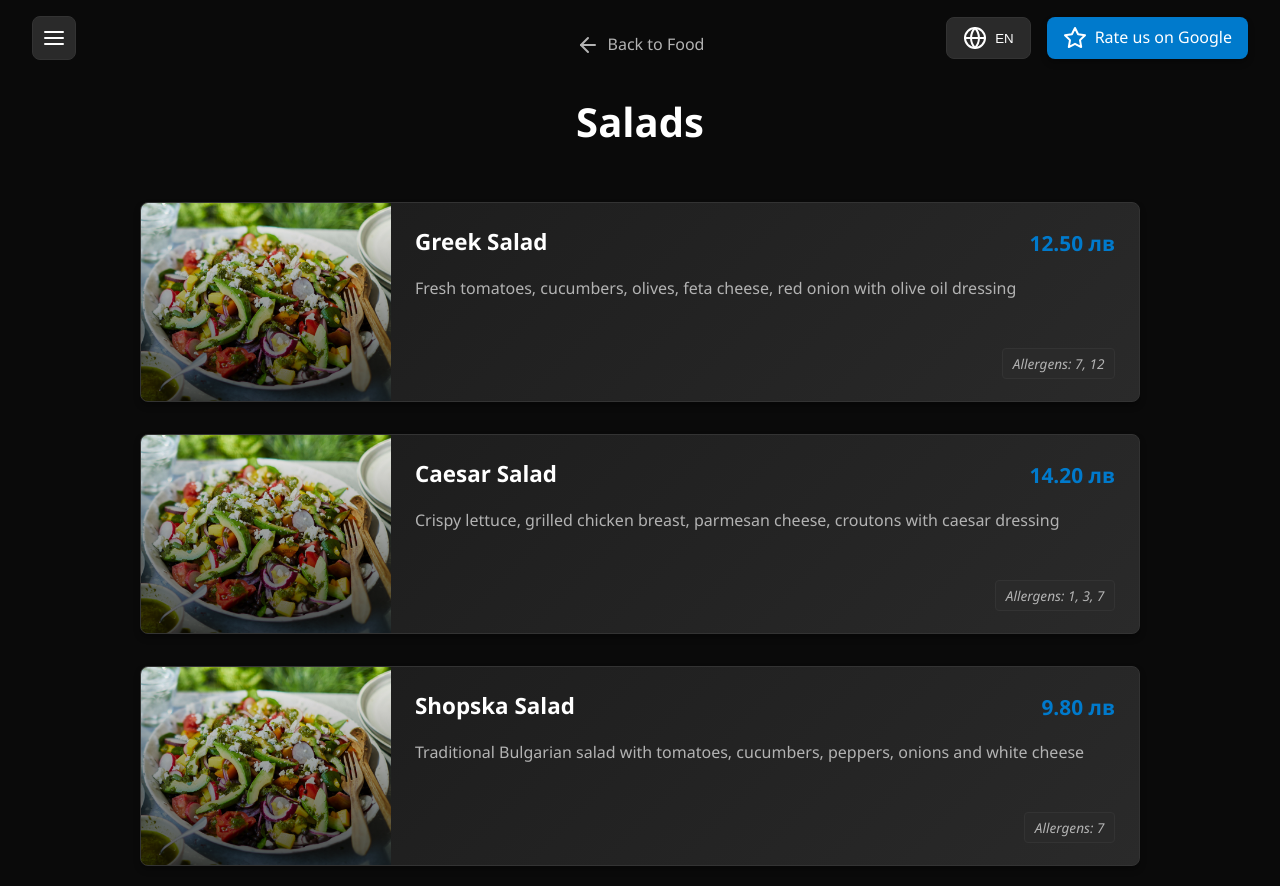
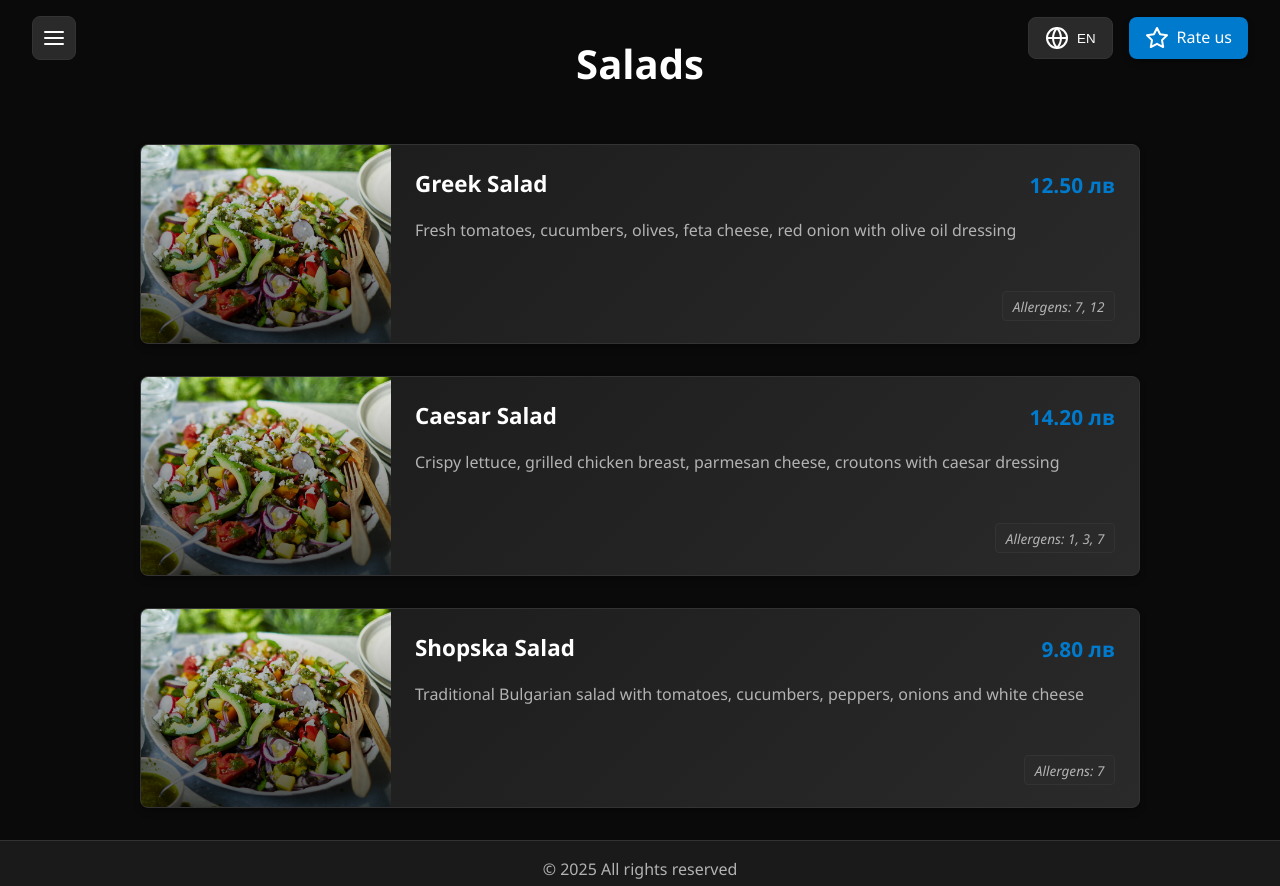
Before and after one commit to VBHOOKAH/glinaja, a website: page salads.html in a window 1280 px wide. Shown: the top 886 px of the page. Drawn offline with nearby package versions, Linux system fonts and the light colour scheme.

Commit message:
Update salads.html

```diff
--- a/salads.html
+++ b/salads.html
@@ -34,7 +34,7 @@
             <div class="rating-section">
                 <a href="https://www.google.com/search?q=rate+us" target="_blank" class="google-rating-btn">
                     <i data-feather="star"></i>
-                    <span data-en="Rate us on Google" data-bg="Оценете ни в Google">Rate us on Google</span>
+                    <span data-en="Rate us" data-bg="Оценете ни">Rate us</span>
                 </a>
             </div>
         </div>
@@ -115,10 +115,10 @@
 
     <main class="main-content">
         <div class="page-header">
-            <a href="page1.html" class="back-btn">
+            <!--<a href="page1.html" class="back-btn">
                 <i data-feather="arrow-left"></i>
                 <span data-en="Back to Food" data-bg="Назад към Храна">Back to Food</span>
-            </a>
+            </a>-->
             <h1 data-en="Salads" data-bg="Салати">Salads</h1>
         </div>
 
```
